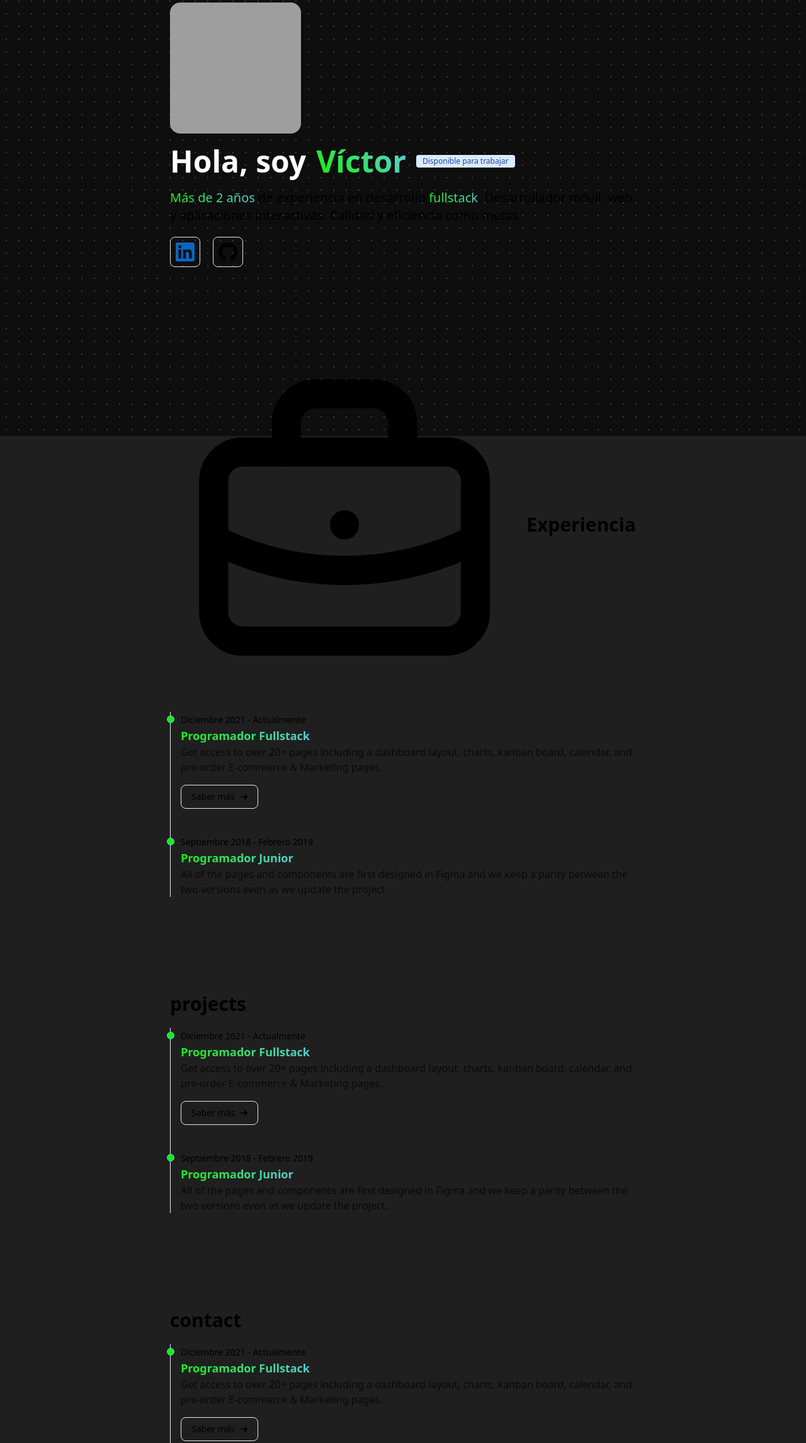
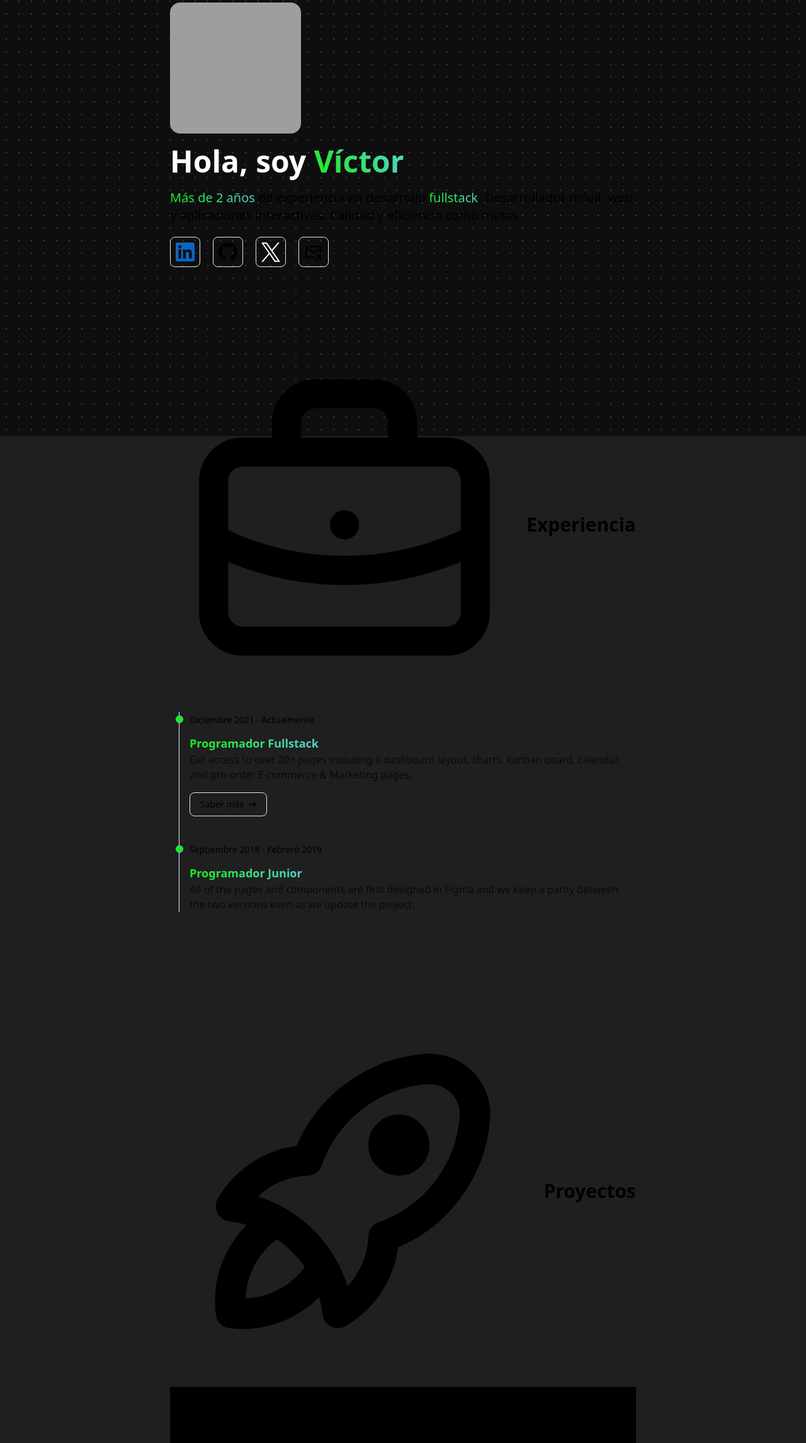
Before and after one commit to vicgb-dev/porfolio, an Astro site: page / in a window 1280 px wide. Shown: the part 108-2399 px from the top of the page at 63% size. Built offline with nearby package versions, Linux system fonts and the light colour scheme; Astro itself is replaced by a stand-in of ours; grey boxes are pictures that could not be loaded.

Commit message:
Boton enviar correo

```diff
--- a/src/components/Experience.astro
+++ b/src/components/Experience.astro
@@ -18,7 +18,7 @@ const experiences = [
 ];
 ---
 
-<ol class="relative border-s border-gray-200 dark:border-gray-700">
+<ol class="relative border-s border-gray-200 dark:border-gray-700 ml-3.5">
     {
         experiences.map((experience) => {
             return (
--- a/src/components/ExperienceItem.astro
+++ b/src/components/ExperienceItem.astro
@@ -14,7 +14,7 @@ const { date, title, description, link } = Astro.props;
 >
 </div>
 <time class="mb-1 text-sm font-normal leading-none">{date}</time>
-<h3 class="text-lg font-semibold">
+<h3 class="text-lg font-semibold mt-3">
     <span class="colored">
         {title}
     </span>
--- a/src/components/Header.astro
+++ b/src/components/Header.astro
@@ -6,6 +6,6 @@
 		<a href="#" class="on-colored font-semibold">Inicio</a>
 		<a href="#experience" class="on-colored font-semibold">Experiencia</a>
 		<a href="#projects" class="on-colored font-semibold">Proyectos</a>
-		<a href="#contact" class="on-colored font-semibold">Contacto</a>
+		<!-- <a href="#contact" class="on-colored font-semibold">Contacto</a> -->
 	</nav>
 </header>
--- /dev/null
+++ b/src/components/Projects.astro
@@ -0,0 +1 @@
+<div class="w-full h-96 bg-black"></div>
--- a/src/components/SectionContainer.astro
+++ b/src/components/SectionContainer.astro
@@ -1,7 +1,15 @@
 ---
-const { id } = Astro.props;
+const { id, title } = Astro.props;
 ---
 
 <section id={id} class="w-full mx-auto lg:w-[740px] pt-28">
+    {
+        title && (
+            <h2 class="text-3xl font-semibold pb-5 flex gap-x-3 items-center">
+                <slot name="icon" />
+                {title}
+            </h2>
+        )
+    }
     <slot />
 </section>
--- a/src/components/Socials.astro
+++ b/src/components/Socials.astro
@@ -1,6 +1,8 @@
 ---
 import GitHub from "../icons/GitHub.astro";
 import LinkedIn from "../icons/LinkedIn.astro";
+import MailTo from "../icons/MailTo.astro";
+import X from "../icons/X.astro";
 import SocialButton from "./SocialButton.astro";
 ---
 
@@ -11,4 +13,10 @@ import SocialButton from "./SocialButton.astro";
     <SocialButton url="https://github.com/vicgb-dev">
         <GitHub />
     </SocialButton>
+    <SocialButton url="https://twitter.com/VdeVic__">
+        <X />
+    </SocialButton>
+    <SocialButton url="mailto:vic.gb3@gmail.com">
+        <MailTo />
+    </SocialButton>
 </div>
--- /dev/null
+++ b/src/icons/Mail.astro
@@ -0,0 +1,16 @@
+<svg
+    {...Astro.props}
+    xmlns="http://www.w3.org/2000/svg"
+    width="24"
+    height="24"
+    viewBox="0 0 24 24"
+    fill="none"
+    stroke="currentColor"
+    stroke-width="2"
+    stroke-linecap="round"
+    stroke-linejoin="round"
+    class="icon icon-tabler icons-tabler-outline icon-tabler-mail"
+    ><path stroke="none" d="M0 0h24v24H0z" fill="none"></path><path
+        d="M3 7a2 2 0 0 1 2 -2h14a2 2 0 0 1 2 2v10a2 2 0 0 1 -2 2h-14a2 2 0 0 1 -2 -2v-10z"
+    ></path><path d="M3 7l9 6l9 -6"></path></svg
+>
--- /dev/null
+++ b/src/icons/MailTo.astro
@@ -0,0 +1,17 @@
+<svg
+    {...Astro.props}
+    xmlns="http://www.w3.org/2000/svg"
+    viewBox="0 0 24 24"
+    fill="none"
+    stroke="currentColor"
+    stroke-width="2"
+    stroke-linecap="round"
+    stroke-linejoin="round"
+    class="icon icon-tabler icons-tabler-outline icon-tabler-mail-share"
+    ><path stroke="none" d="M0 0h24v24H0z" fill="none"></path><path
+        d="M13 19h-8a2 2 0 0 1 -2 -2v-10a2 2 0 0 1 2 -2h14a2 2 0 0 1 2 2v6"
+    ></path>
+    <path d="M3 7l9 6l9 -6"> </path>
+    <path d="M16 22l5 -5"> </path>
+    <path d="M21 21.5v-4.5h-4.5"></path>
+</svg>
--- /dev/null
+++ b/src/icons/Rocket.astro
@@ -0,0 +1,15 @@
+<svg
+    {...Astro.props}
+    xmlns="http://www.w3.org/2000/svg"
+    viewBox="0 0 24 24"
+    fill="none"
+    stroke="currentColor"
+    stroke-width="2"
+    stroke-linecap="round"
+    stroke-linejoin="round"
+    class="icon icon-tabler icons-tabler-outline icon-tabler-rocket"
+    ><path stroke="none" d="M0 0h24v24H0z" fill="none"></path><path
+        d="M4 13a8 8 0 0 1 7 7a6 6 0 0 0 3 -5a9 9 0 0 0 6 -8a3 3 0 0 0 -3 -3a9 9 0 0 0 -8 6a6 6 0 0 0 -5 3"
+    ></path><path d="M7 14a6 6 0 0 0 -3 6a6 6 0 0 0 6 -3"></path><path
+        d="M15 9m-1 0a1 1 0 1 0 2 0a1 1 0 1 0 -2 0"></path></svg
+>
--- /dev/null
+++ b/src/icons/X.astro
@@ -0,0 +1,6 @@
+<svg xmlns="http://www.w3.org/2000/svg" fill="none" viewBox="0 0 1200 1227"
+    ><path
+        fill="#fff"
+        d="M714.163 519.284 1160.89 0h-105.86L667.137 450.887 357.328 0H0l468.492 681.821L0 1226.37h105.866l409.625-476.152 327.181 476.152H1200L714.137 519.284h.026ZM569.165 687.828l-47.468-67.894-377.686-540.24h162.604l304.797 435.991 47.468 67.894 396.2 566.721H892.476L569.165 687.854v-.026Z"
+    ></path></svg
+>
--- a/src/pages/index.astro
+++ b/src/pages/index.astro
@@ -1,12 +1,13 @@
 ---
 import Layout from "../layouts/Layout.astro";
-import Card from "../components/Card.astro";
 import Badge from "../components/Badge.astro";
-import GitHub from "../icons/GitHub.astro";
+import Mail from "../icons/Mail.astro";
 import Socials from "../components/Socials.astro";
 import Experience from "../components/Experience.astro";
 import SectionContainer from "../components/SectionContainer.astro";
 import Suitcase from "../icons/Suitcase.astro";
+import Rocket from "../icons/Rocket.astro";
+import Projects from "../components/Projects.astro";
 ---
 
 <Layout
@@ -21,10 +22,10 @@ import Suitcase from "../icons/Suitcase.astro";
                 alt="Victor photo"
             />
             <h1
-                class="text-white text-5xl font-bold flex flex-row gap-x-4 pb-5"
+                class="text-white text-4xl md:text-5xl font-bold flex flex-row gap-x-4 pb-5"
             >
-                Hola, soy <span class="colored font-bold">Víctor </span>
-                <div class="flex justify-center items-center">
+                <p>Hola, soy <span class="colored font-bold">Víctor </span></p>
+                <!-- <div class="flex justify-center items-center">
                     <a
                         class="flex justify-center items-center"
                         href="https://www.linkedin.com/in/vgb"
@@ -33,7 +34,7 @@ import Suitcase from "../icons/Suitcase.astro";
                     >
                         <Badge>Disponible para trabajar</Badge>
                     </a>
-                </div>
+                </div> -->
             </h1>
             <h2 class="text-xl">
                 <span class="colored">Más de 2 años</span> de experiencia en desarrollo
@@ -43,21 +44,19 @@ import Suitcase from "../icons/Suitcase.astro";
             <Socials />
         </SectionContainer>
 
-        <SectionContainer id="experience">
-            <h2 class="text-3xl font-semibold pb-5 flex gap-x-3 items-center">
-                <Suitcase class="size-7" />Experiencia
-            </h2>
+        <SectionContainer id="experience" title="Experiencia">
+            <Suitcase slot="icon" class="size-7" />
             <Experience />
         </SectionContainer>
 
-        <SectionContainer id="projects">
-            <h2 class="text-3xl font-semibold pb-5">projects</h2>
-            <Experience />
+        <SectionContainer id="projects" title="Proyectos">
+            <Rocket slot="icon" class="size-7" />
+            <Projects />
         </SectionContainer>
 
-        <SectionContainer id="contact">
-            <h2 class="text-3xl font-semibold pb-5">contact</h2>
-            <Experience />
-        </SectionContainer>
+        <!-- <SectionContainer id="contact" title="Contacto">
+            <Mail slot="icon" class="size-7" />
+            <div class="w-full h-96 bg-black"></div>
+        </SectionContainer> -->
     </main>
 </Layout>
```
